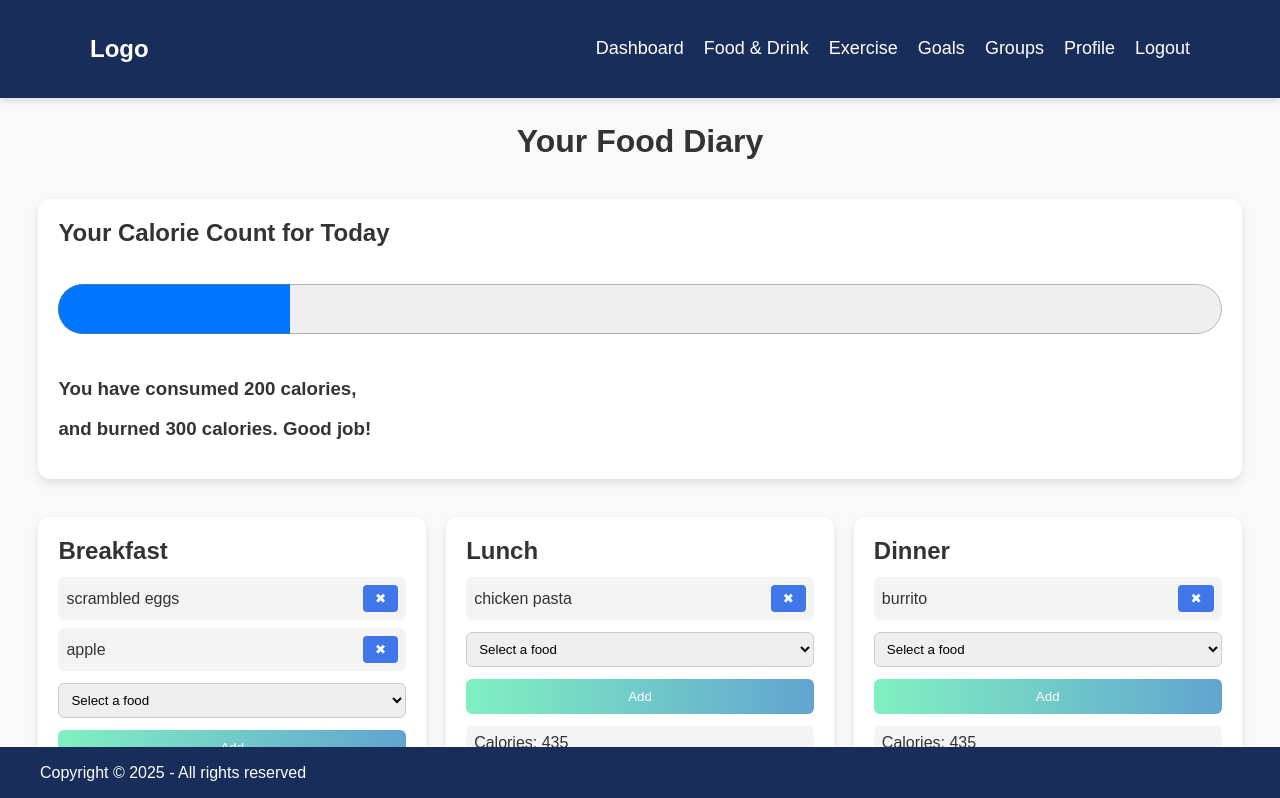
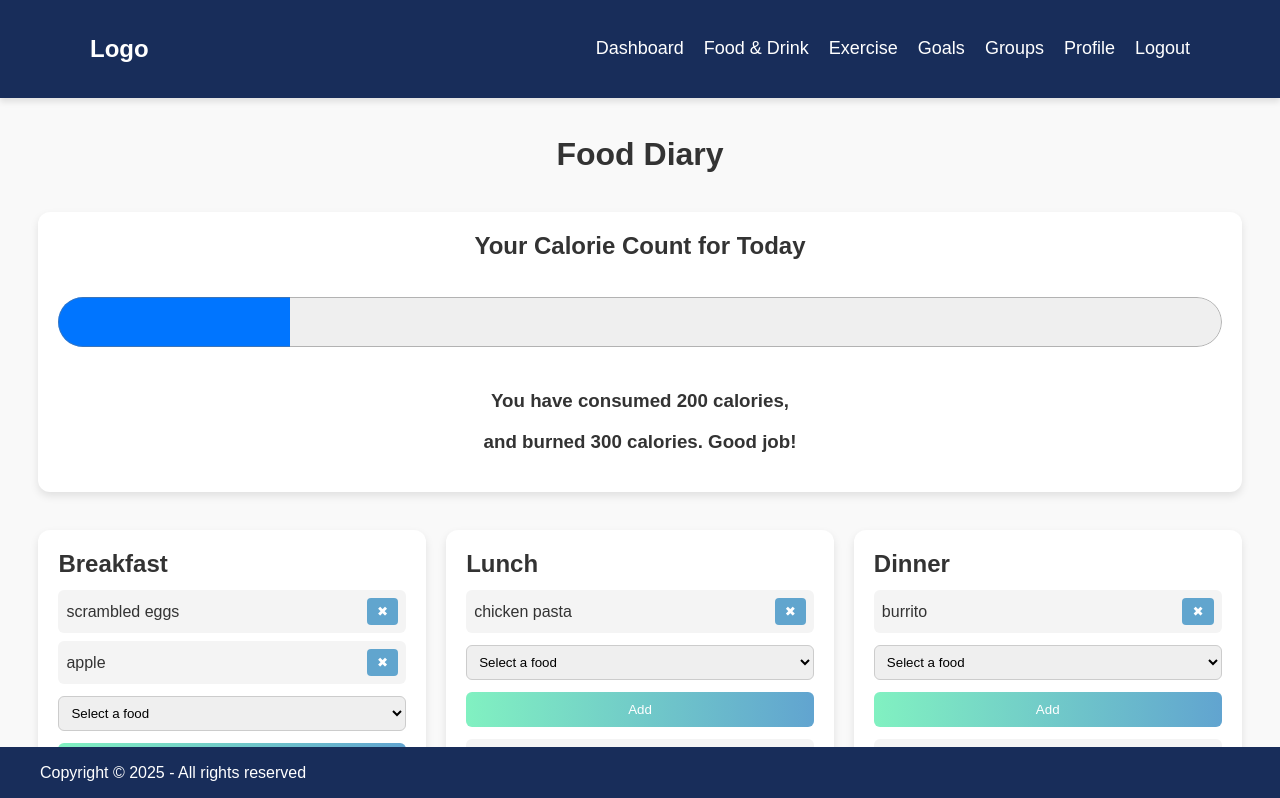
Before and after one commit to ollyb143/SweHealthTracker, a React (Vite) app in the folder client/: page /fooddrink in a window 1280 px wide. Shown: the top 798 px of the page. Built offline with nearby package versions, Linux system fonts and the light colour scheme.

Commit message:
updated food and drink

```diff
--- a/client/src/foodpage.css
+++ b/client/src/foodpage.css
@@ -1,4 +1,3 @@
-/* === General Styling === */
 body {
     font-family: Arial, sans-serif;
     background-color: #f9f9f9;
@@ -11,7 +10,7 @@ body {
     display: flex;
     justify-content: center;
     align-items: center;
-    margin: 2% 0;
+    margin: 3%;
 }
 
 h2 {
@@ -24,6 +23,7 @@ h2 {
     border-radius: 12px;
     box-shadow: 0 4px 8px rgba(0, 0, 0, 0.1);
     margin: 3%;
+    text-align: center;
 }
 
 .calorie-progress{
@@ -31,10 +31,10 @@ h2 {
     width: 100%;
     box-sizing: border-box;
     height: 100px;
-
 }
 
-/* === Food Log Container === */
+
+
 .food-log {
     display: flex;
     justify-content: space-between;
@@ -70,19 +70,18 @@ h2 {
     margin-bottom: 8px;
 }
 
-/* === Delete Button === */
 .delete-btn {
-    background-color: #3f77e9;
+    background-color: #61a5ce;
     color: white;
     border: none;
-    padding: 6px 12px;
+    padding: 6px 10px;
     border-radius: 4px;
     cursor: pointer;
     transition: background-color 0.2s ease;
 }
 
 .delete-btn:hover {
-    background-color: #75baff;
+    background-color: #7be2c4;
 }
 
 
@@ -149,6 +148,6 @@ h2 {
     }
 
     .meal-section {
-        width: 100%; /* Stack vertically on smaller screens */
+        width: 100%;
     }
 }
--- a/client/src/views/pages/FoodDrinkPage.jsx
+++ b/client/src/views/pages/FoodDrinkPage.jsx
@@ -9,7 +9,7 @@ const FoodDrinkPage = () => {
       <div>
       <NavBar />
 
-      <h1 className="foodpage-title">Your Food Diary</h1>
+      <h1 className="foodpage-title">Food Diary</h1>
 
 
       <section className="daily-calories">
```
